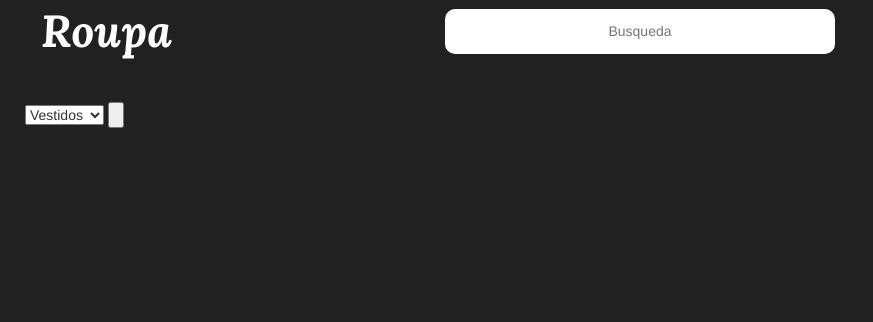
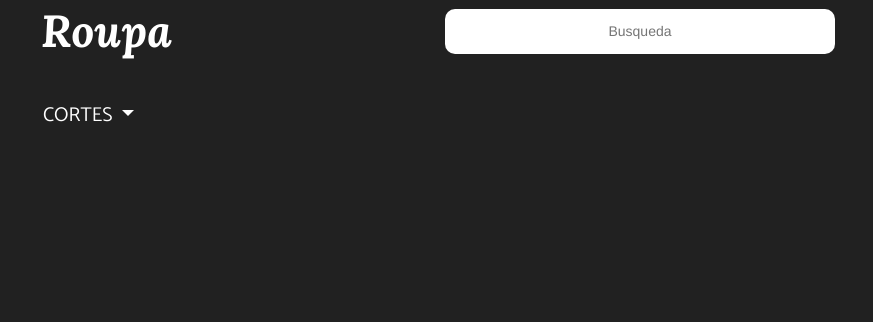
Before and after one commit to IgnacioBorassi/Roupa, a Flask app: page /search.html in a window 1280 px wide. Shown: the top 322 px of the page, without its empty margins (0-873 px from the left). Run offline with Flask 2, Linux system fonts and the light colour scheme; some libraries are stand-ins or nearby versions.

Commit message:
Arreglar el diseño de las categorias para que sea fiel al diseño planteado en figma

```diff
--- a/src/static/styles/styles.css
+++ b/src/static/styles/styles.css
@@ -185,6 +185,34 @@ body {
     float:right;
 }
 
+.dropdown_custom {
+    width: 110px;
+}
+.dropdown_custom > ul {
+    display: none;
+}
+.dropdown_custom > p{
+    font-size: 20px;
+    color: white;
+}
+.dropdown_custom:hover > ul {
+    display: block;
+    background: transparent;
+    margin-left: 30px;
+}
+.dropdown_custom:hover > p {
+    color: gray;;
+}
+.dropdown_custom:hover > ul > li {
+    padding: 10px;
+}
+.ddropdown_customiv:hover > ul > li:hover {
+    background: white;
+}
+.dropdown_custom:hover > ul > li:hover > a {
+    color: white;
+}
+
 .margen{
     margin-top: 10px;
     margin-bottom: 5px;
--- a/src/templates/search.html
+++ b/src/templates/search.html
@@ -36,19 +36,18 @@
   <div class="container-fluid containerMargin">
 
     <aside class="sidebar">
-      <div class="dropdown centrarHW">
-        <form action="http://127.0.0.1:5000/search.html" method="post">
-          <!--<p style="font-size: 20px; color: white;" class="fontAside dropdown-toggle" data-toggle="dropdown">
-            CATEGORIAS
-          </p>-->
-          <select class="dropdown-toggle" name="categoria" >
-            <option value="Vestidos"> Vestidos </option>
-            <option value="Camisas"> Camisas </option>
-            <option value="Remeras"> Remeras </option>
-          </select>
-          <input type="button">
-        </form>
-      </div>
+      <form action="http://127.0.0.1:5000/search.html" method="post">
+        <div class="dropdown_custom">
+          <p class="fontAside dropdown-toggle" data-toggle="dropdown">
+            CORTES
+          </p>
+          <ul>
+              <li><a href="#" style="font-size: 20px; color: white;" class="fontAside">TODOS</a></li>
+              <li><a href="#" style="font-size: 20px; color: white;" class="fontAside">MUJER</a></li>
+              <li><a href="#" style="font-size: 20px; color: white;" class="fontAside">HOMBRE</a></li>
+          </ul>
+        </div>
+      </form>
     </aside>
 
     <main class="content">
```
